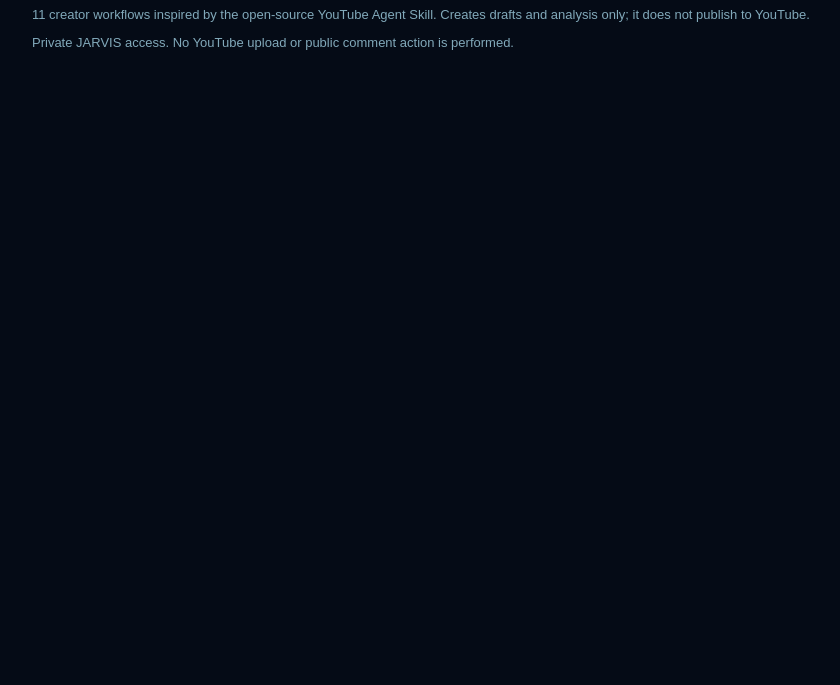
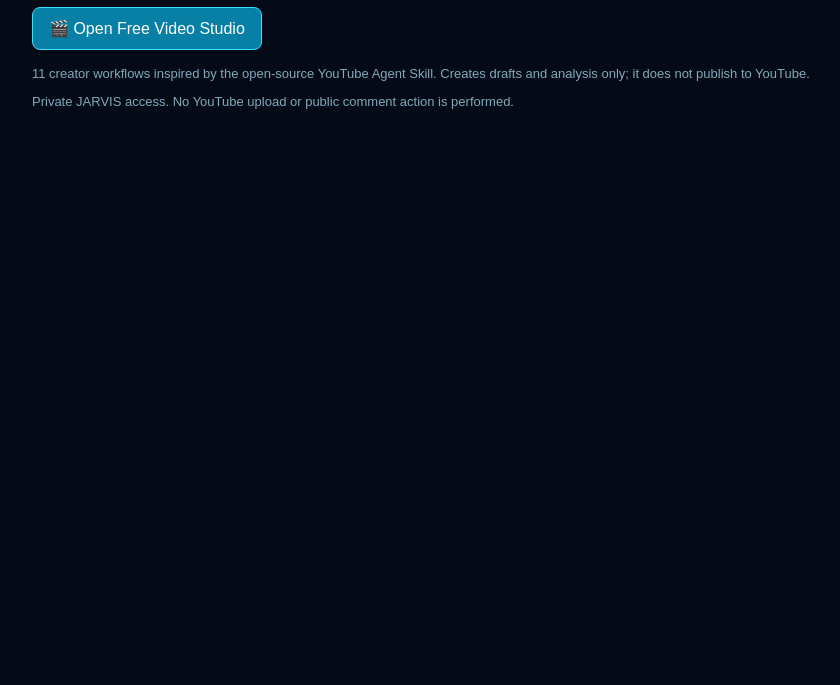
Before and after one commit to spraygod008-ui/jarvis-ai, a plain HTML site: page youtube-agent.html in a window 1280 px wide. Shown: the part 115-800 px from the top of the page, without its empty margins (132-972 px from the left). Drawn offline with Linux system fonts and the light colour scheme; a script that the page names is missing.

Commit message:
Add Free Video Studio navigation

```diff
--- a/youtube-agent.html
+++ b/youtube-agent.html
@@ -12,6 +12,7 @@
 <div class="wrap">
 <a href="/" style="color:#51dfff">← Back to JARVIS</a>
 <h1>JARVIS YOUTUBE AGENT</h1>
+<p><a href="/video-studio.html" style="display:inline-block;background:#087fa5;color:white;border:1px solid #39dfff;padding:11px 16px;border-radius:8px;text-decoration:none">🎬 Open Free Video Studio</a></p>
 <p class="muted">11 creator workflows inspired by the open-source YouTube Agent Skill. Creates drafts and analysis only; it does not publish to YouTube.</p>
 <section id="login" class="panel hidden">
 <h2>Sign in required</h2><p>Sign in to JARVIS first, then open this page again.</p><a href="/" style="color:#51dfff">Go to JARVIS sign in</a>
```
